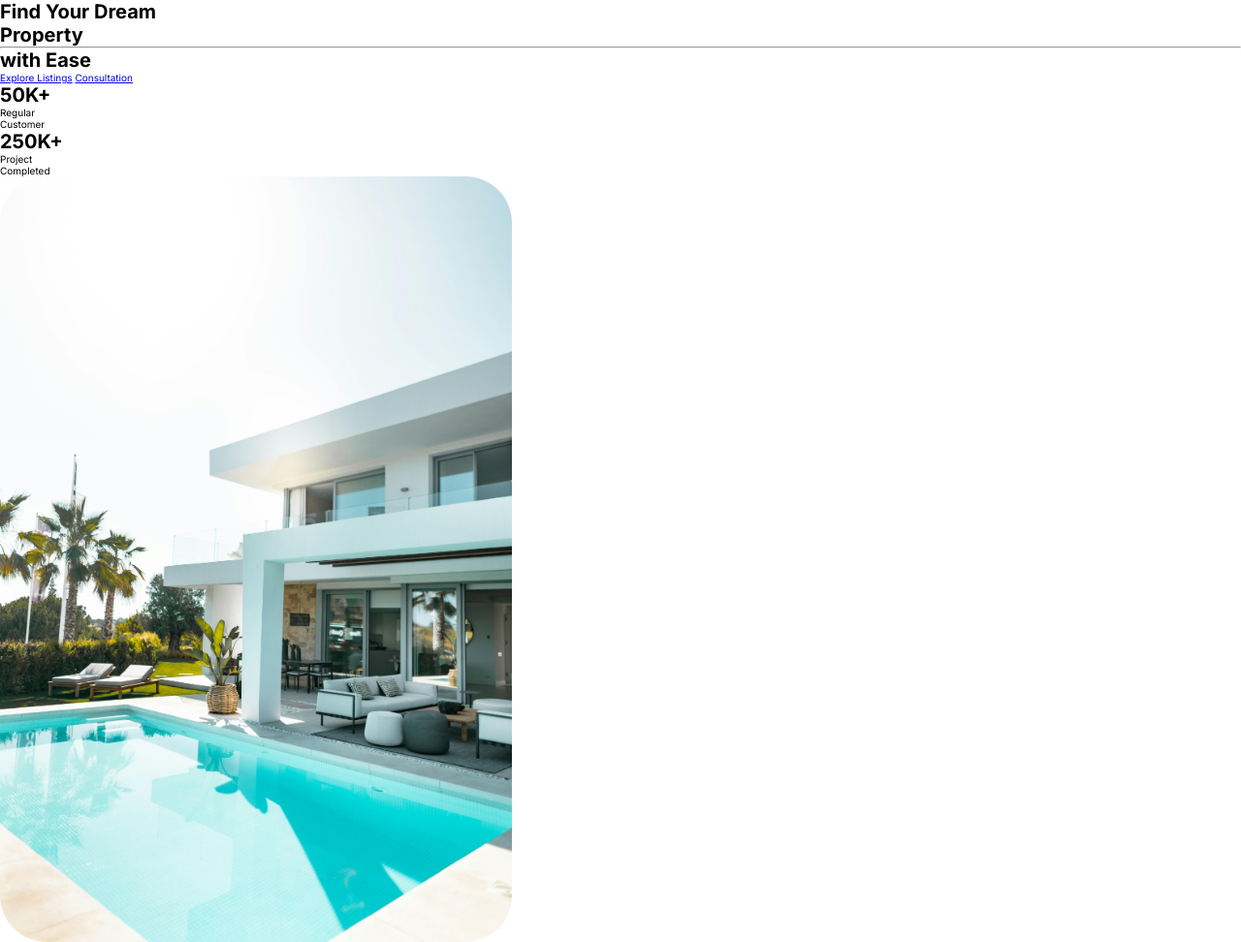
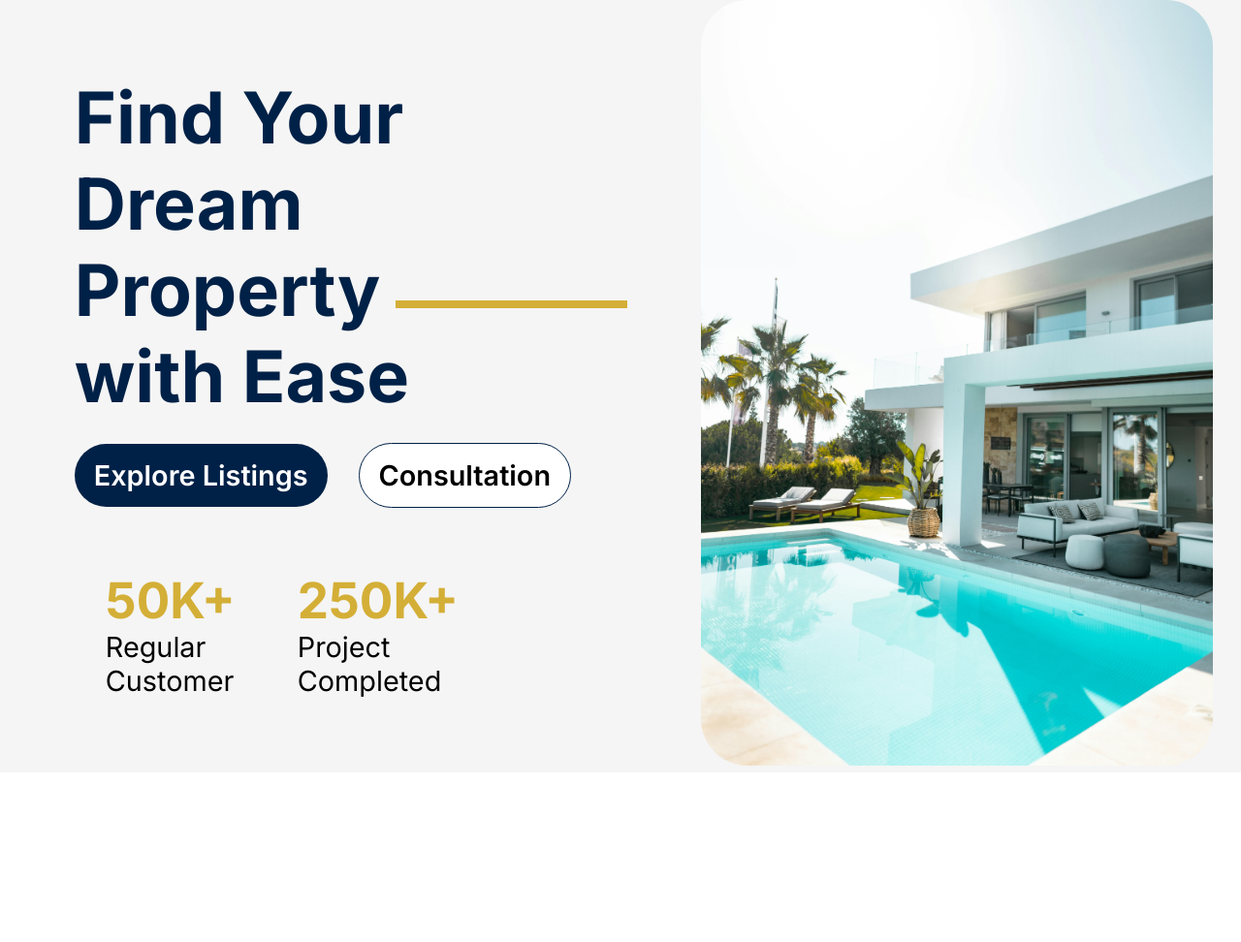
Before and after one commit to sajithkumaranimesh/Real-state-landing-page, a plain HTML site: page index.html in a window 1280 px wide. Shown: the whole page at 97% size. After the commit the page ends 800 px from the top, so only its background shows below. Drawn offline with Linux system fonts and the light colour scheme.

Commit message:
complete basic style of hero section left side content

```diff
--- a/index.html
+++ b/index.html
@@ -17,21 +17,30 @@
     <header>
         <div class="hero-section">
             <div class="hero-left-content">
-                <h1>Find Your Dream <br> Property
-                    <hr> with Ease
+                <h1 class="headline">Find Your Dream <br>
+                    <span class="headline-bottom">
+                        Property
+                        <hr class="headline-hr">
+                    </span>
+                    with Ease
                 </h1>
 
-                <div>
-                    <a href="#">Explore Listings</a>
-                    <a href="#">Consultation</a>
+                <div class="hero-button-section">
+                    <a class="btn btn-primary" href="#">Explore Listings</a>
+                    <a class="btn btn-secondary" href="#">Consultation</a>
                 </div>
 
-                <div>
-                    <h1>50K+</h1>
-                    <p>Regular <br> Customer</p>
+                <div class="hero-statistic-section">
+                    <span>
+                        <h1 class="statistic-head">50K+</h1>
+                        <p class="statistic-paragraph">Regular <br> Customer</p>
+                    </span>
 
-                    <h1>250K+</h1>
-                    <p>Project <br> Completed</p>
+                    <span>
+                        <h1 class="statistic-head">250K+</h1>
+                        <p class="statistic-paragraph">Project <br> Completed</p>
+                    </span>
+
                 </div>
             </div>
             <div class="hero-right-content">
--- a/style/style.css
+++ b/style/style.css
@@ -9,6 +9,84 @@ body {
   font-family: "Inter" , sans-serif;
 }
 
+.hero-section {
+  display: grid;
+  grid-template-columns: 1fr 1fr;
+  background-color: #F5F5F5;
+}
+
+.hero-left-content {
+  margin: 4.8rem;
+}
+
+.headline {
+  font-size: 4.6rem;
+  color: #002147;
+  display: flex;
+  flex-direction: column;
+}
+
+.headline-bottom {
+  display: flex;
+  align-items: center;
+  gap: 1rem;
+}
+
+.headline-hr {
+  width: 14.9rem;
+  height: 0.5rem;
+  background-color: #D4AF37;
+  color: #D4AF37;
+  border: none;
+  margin-top: 30px;
+}
+
+.hero-button-section {
+  display: flex;
+  flex-direction: row;
+  align-items: center;
+  gap: 2rem;
+  margin-top: 1.5rem;
+}
+
+.btn {
+  padding: 15px 20px;
+  text-decoration: none;
+  font-size: 1.8rem;
+  font-weight: 600;
+  border-radius: 3rem;
+}
+
+.btn-primary {
+  background-color: #002147;
+  color: #FFFFFF;
+}
+
+.btn-secondary {
+  color: #000000;
+  background-color: #FFFFFF;
+  border: 0.1rem solid #002147;
+}
+
+.hero-statistic-section {
+  margin-top: 4rem;
+  display: flex;
+  flex-direction: row;
+  align-items: center;
+  gap: 4rem;
+  margin-left: 2rem;
+}
+
+.statistic-head {
+  font-weight: 700;
+  font-size: 3.2rem;
+  color: #D4AF37;
+}
+
+.statistic-paragraph {
+  font-size: 1.8rem;
+}
+
 .hero-img {
   width: 33rem;
   height: 49.4rem;
```
